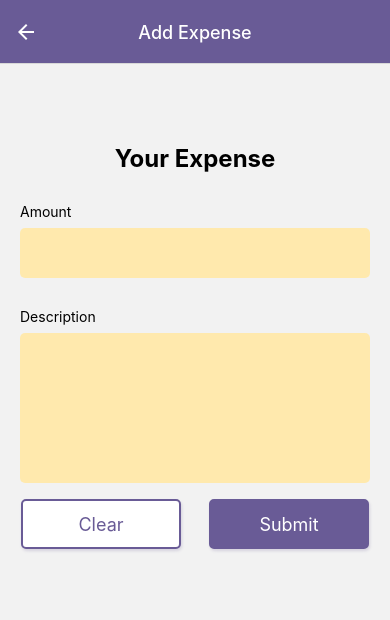
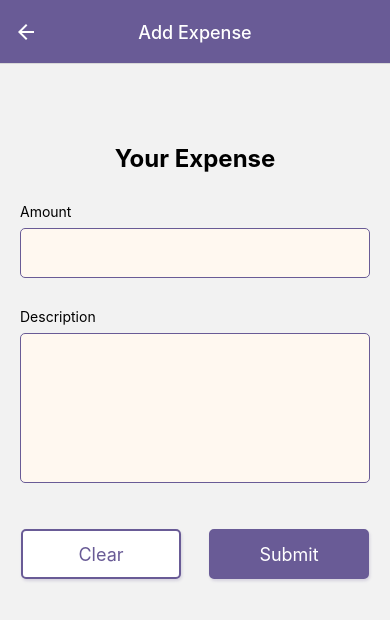
Before and after one commit to littlerzrz/CS5520-assignment-2, a React Native app: screen /Add in a window 390 px wide. Shown: the top 620 px of the page. Built offline with nearby package versions, Linux system fonts and the light colour scheme; no server answers; the database is empty.

Commit message:
changed color

```diff
--- a/components/MyButton.js
+++ b/components/MyButton.js
@@ -49,7 +49,7 @@ const styles = StyleSheet.create({
   },
   text: {
     text: {
-      fontSize: 24,
+      fontSize: 32,
       color: colors.WHITE,
     },
   },
--- a/screens/AddExpense.js
+++ b/screens/AddExpense.js
@@ -84,9 +84,11 @@ const styles = StyleSheet.create({
     marginTop: 8,
     height: 50,
     width: 350,
-    backgroundColor: colors.MID_LIGHT,
+    backgroundColor: colors.LIGHT,
     borderRadius: 5,
     padding: 10,
+    borderColor:colors.DARK,
+    borderWidth:1,
   },
   textArea: {
     height: 150,
@@ -94,5 +96,6 @@ const styles = StyleSheet.create({
   },
   buttons: {
     flexDirection: "row",
+    marginTop:30
   },
 });
--- a/vars.js
+++ b/vars.js
@@ -2,7 +2,7 @@ const colors = {
   DARK: "#695B96",
   MID_DARK: "#9DD9D2",
   MID: "#FF8811",
-  MID_LIGHT: "#FFE9AD",
+  MID_LIGHT: "#FFEFC2",
   LIGHT: "#FFF8F0",
   WHITE: "#FFF",
 };
```
